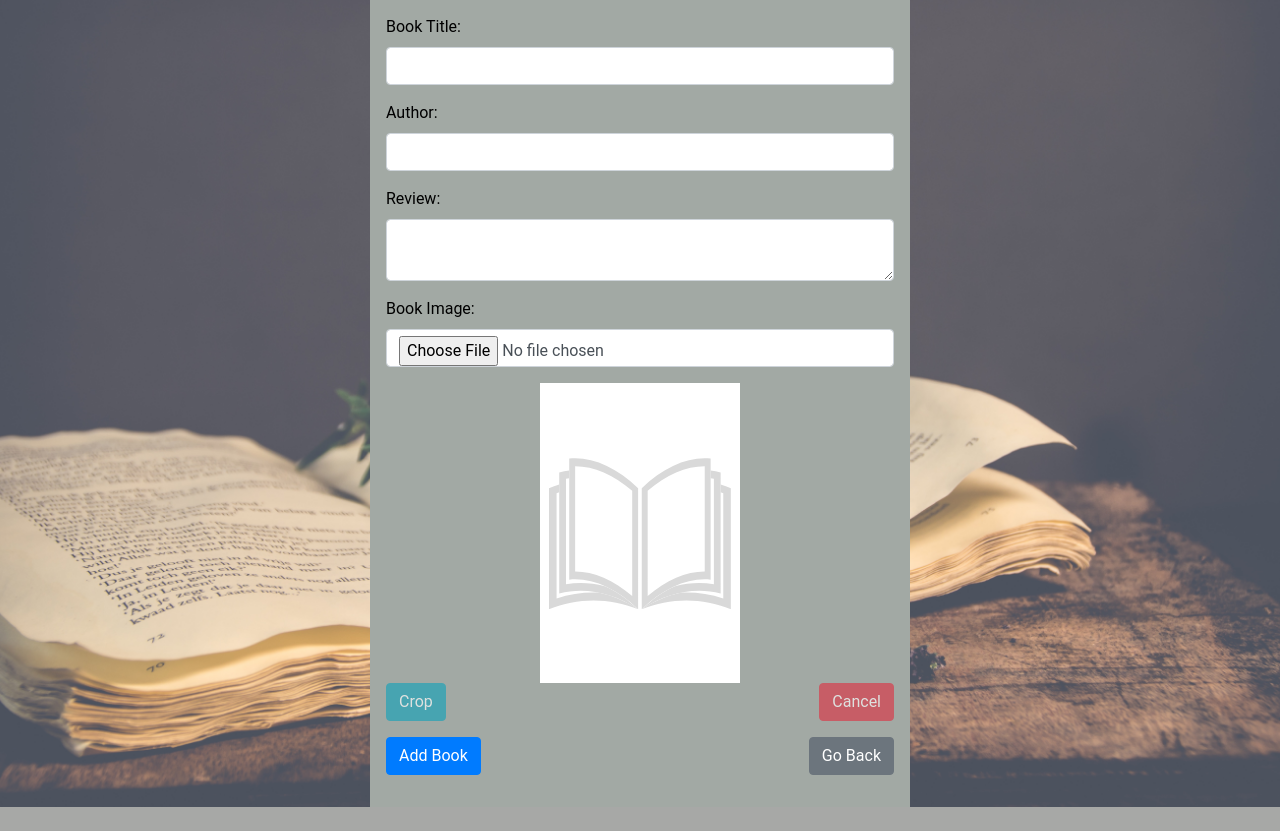
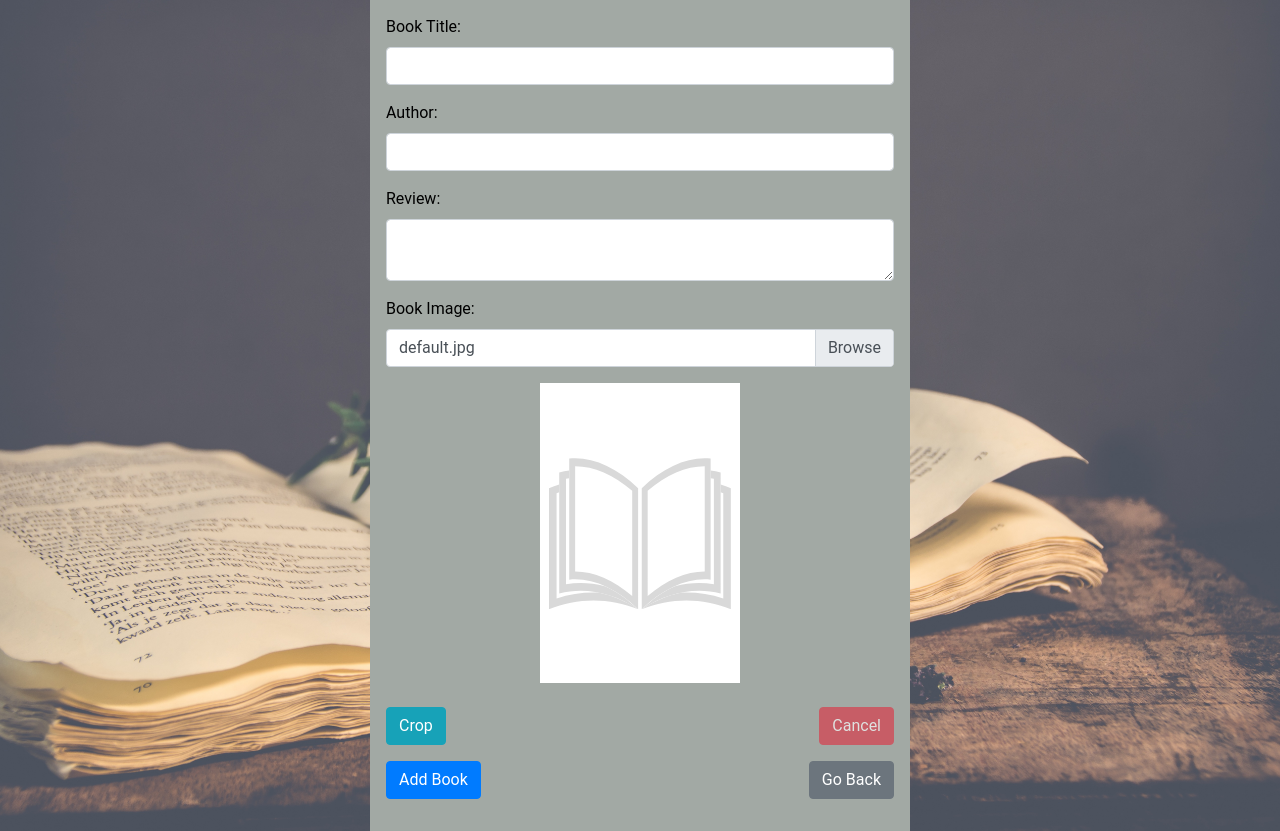
Before and after one commit to TanyaShp/Flask_Python_Book_Review, a Flask app: page /add_book in a window 1280 px wide. Shown: the part 86-917 px from the top of the page. Before the commit the page ends 893 px from the top, so only its background shows below. Run offline with Flask 2, Linux system fonts and the light colour scheme; the visitor is signed in with stand-in values (Sample User, id 1); some libraries are stand-ins or nearby versions.

Commit message:
fixed image file functionality

```diff
--- a/static/scripts/crop_image.js
+++ b/static/scripts/crop_image.js
@@ -47,6 +47,12 @@ image.addEventListener('change', function (e) {
   reader.readAsDataURL(files[0]);
   okBtn.style.display = '';
 });
+
+window.onload = function () {
+  if (preview.src) {
+    cropBtn.removeAttribute('disabled');
+  }
+};
 
 cropBtn.addEventListener('click', function () {
   if (cropper) {
--- a/templates/add_book.html
+++ b/templates/add_book.html
@@ -24,11 +24,18 @@ Add a Book
         </div>
         <div class="form-group">
           <label for="image">Book Image:</label>
-          <input type="file" class="form-control" id="image" name="image" accept="image/*">
+          <div class="input-group">
+            <div class="custom-file">
+              <input type="file" class="custom-file-input" id="image" name="image" accept="image/*">
+              <label class="custom-file-label" for="image" id="file-label">default.jpg</label>
+            </div>
+          </div>
         </div>
         <div>
           <img id="preview" src="{{ url_for('static', filename='uploads/' + 'default.jpg') }}" />
+          <br>
         </div>
+
         <div class="mb-3">
           <button id="crop-btn" type="button" class="btn btn-info" disabled>Crop</button>
           <button id="ok-btn" type="button" class="btn btn-success" disabled style="display: none;">OK</button>
@@ -50,6 +57,13 @@ Add a Book
 <script>
   var addBookUrl = "{{ url_for('add_book') }}";
   addSubmitUrl = addBookUrl;
+  document.addEventListener('DOMContentLoaded', function () {
+    document.querySelector('#image').addEventListener('change', function () {
+      document.querySelector('#file-label').textContent = this.files.length > 0 ? this.files[0].name : 'default.jpg';
+    });
+  });
+
+
 </script>
 <script src="{{ url_for('static', filename='scripts/crop_image.js') }}"></script>
 {% endblock %}
```
Also changed, not shown: templates/edit_book.html (+14 -1 lines), README.md, 1 other file.
